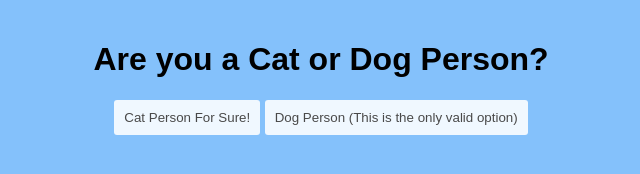
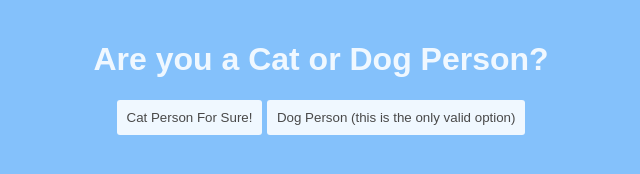
Before and after one commit to AweSsam/a04-webapp, a plain HTML site: page index.html in a window 1280 px wide. Shown: the whole page, without its empty margins (339-979 px from the left). Drawn offline with Linux system fonts and the light colour scheme.

Commit message:
update readme and style + html

```diff
--- a/index.html
+++ b/index.html
@@ -11,7 +11,7 @@
         <h1>Are you a Cat or Dog Person?</h1>
         <div class="buttons">
             <button onclick="getRandomCat()">Cat Person For Sure!</button>
-            <button onclick="getRandomDog()">Dog Person (This is the only valid option)</button>
+            <button onclick="getRandomDog()">Dog Person (this is the only valid option)</button>
         </div>
     </header>
 
--- a/style.css
+++ b/style.css
@@ -8,6 +8,7 @@ body {
 
 h1 {
     text-align: center;
+    color:#f0f8ff;
 }
 
 header {
@@ -26,7 +27,7 @@ header {
 button {
     text-align: center;
     color: #494949;
-    background-color: aliceblue;
+    background-color: #f0f8ff;
     border: none;
     border-radius: 3px;
     cursor: pointer;
```
Also changed, not shown: 1 other file.
